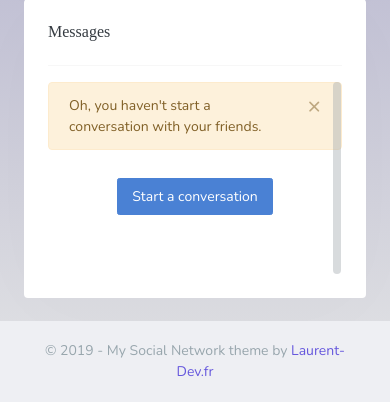
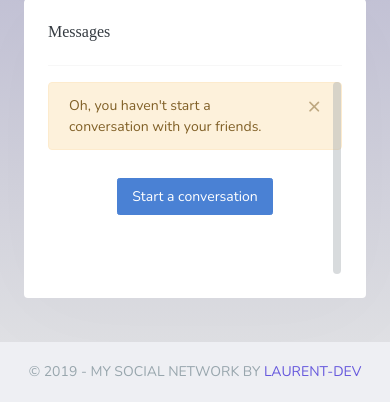
Before and after one commit to Paroxyste/PHP, a PHP site: page /flappy.php in a window 390 px wide. Shown: the part 1397-1799 px from the top of the page. Run offline with PHP 8.4, Linux system fonts and the light colour scheme; the visitor is signed in with stand-in values (Sample User, id 1); data that the repository does not hold is empty.

Commit message:
Upd footer style

```diff
--- a/Social-Network/view/footer.php
+++ b/Social-Network/view/footer.php
@@ -1,23 +1,16 @@
     <footer class="footer">
         <div class="container-fluid">
             <div class="row">
-          <div class="col-md-6">
-            &copy; 2019 - My Social Network theme by
-            <a href="#">Laurent-Dev.fr</a>
+                <div class="col-md-6 text-uppercase text-footer">
+                    &copy; 2019 - My Social Network by
+                    <a href="https://laurent-dev.fr">Laurent-Dev</a>
                 </div>
 
                 <div class="col-md-6">
-            <div class="text-md-right footer-links d-none d-sm-block">
-              <a href="javascript:void(0);">
-                About Us
-              </a>
-
-              <a href="javascript:void(0);">
-                Help
-              </a>
-
-              <a href="javascript:void(0);">
-                Contact Us
+                    <div class="text-md-right footer-links text-footer
+                                d-none d-sm-block text-uppercase">
+                        <a href="https://laurent-dev.fr">
+                            Retour au site
                         </a>
                     </div>
                 </div>
```
Lines whose indentation alone changed are shown as unchanged.
